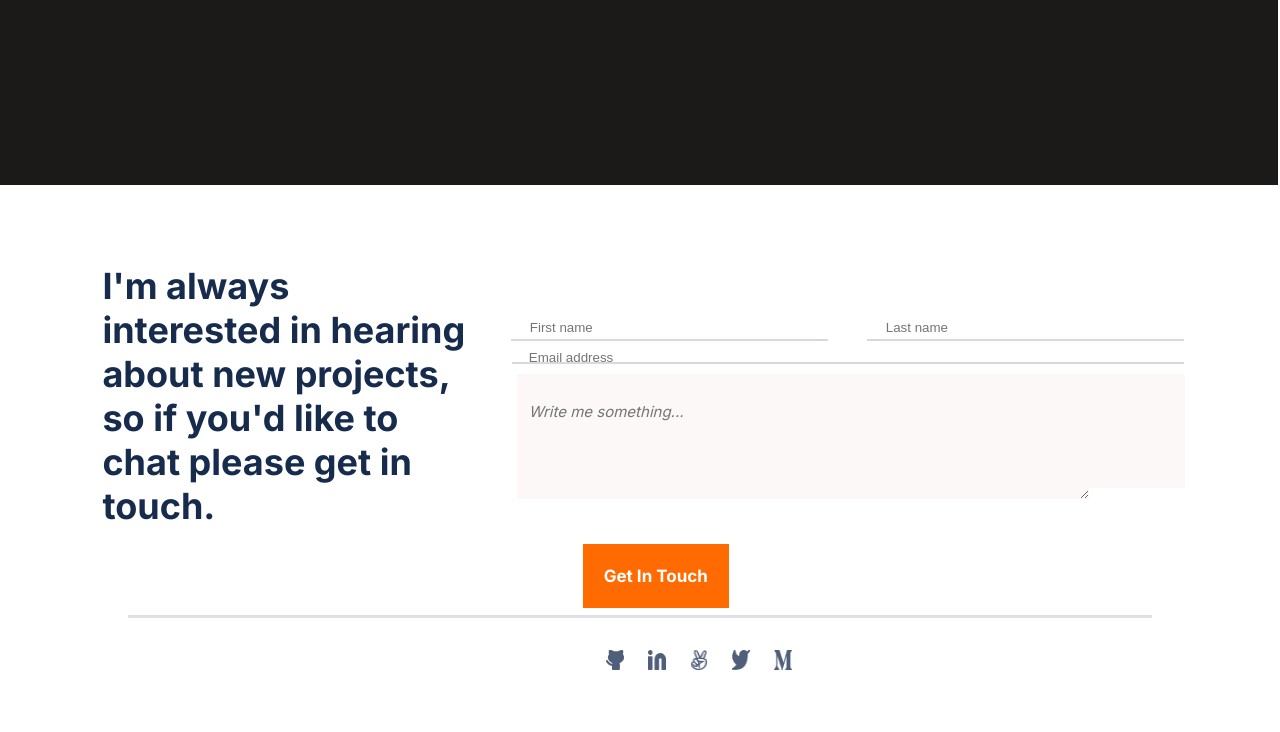
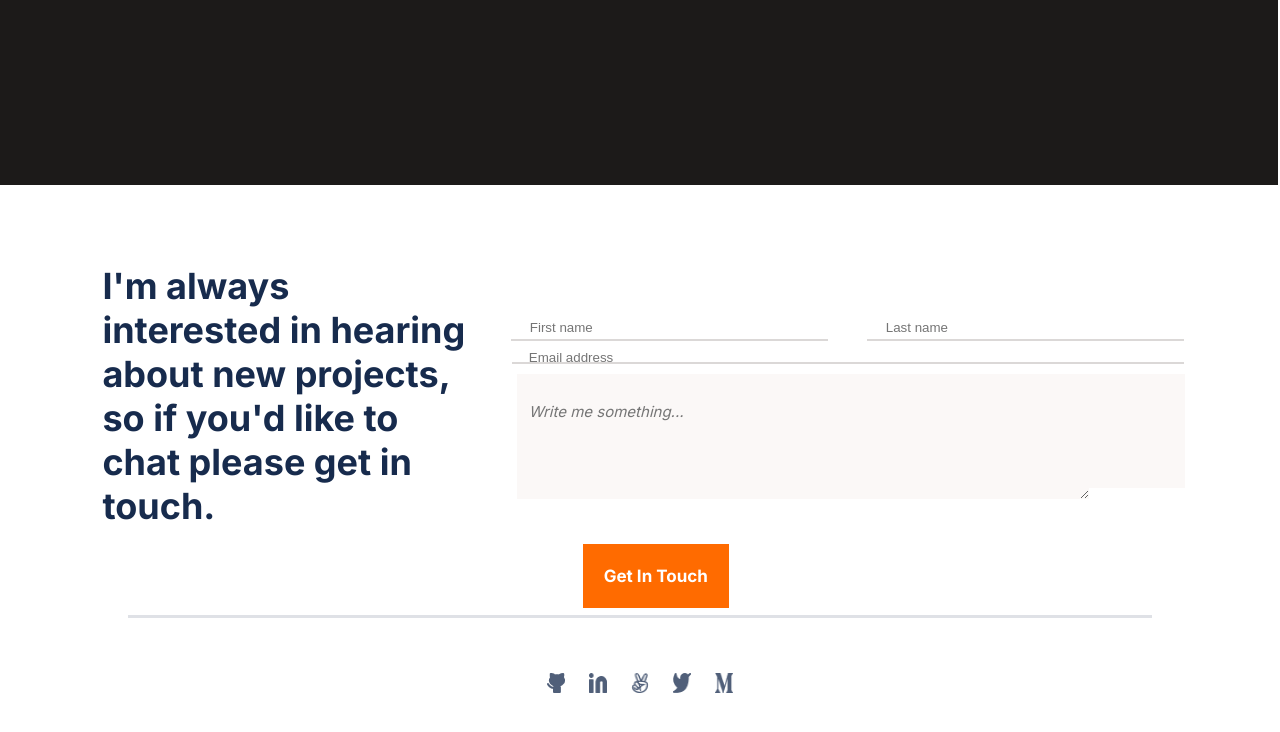
Before and after one commit to bhushan354/Portfolio_Project_example, a website: page index.html in a window 1280 px wide. Shown: the part 3353-4085 px from the top of the page. Drawn offline with Linux system fonts and the light colour scheme.

Commit message:
Update style.css

```diff
--- a/style.css
+++ b/style.css
@@ -1486,16 +1486,4 @@ input#Name {
     margin-top: 18px;
   }
 
-  .connectIcons22 {
-    display: flex;
-    align-items: center;
-    justify-content: center;
-    flex-direction: row;
-    gap: 24px;
-    list-style: none;
-    margin-left: 46%;
-    margin-top: 20px;
-    width: 200px;
-    height: 40px;
-  }
 }
```
